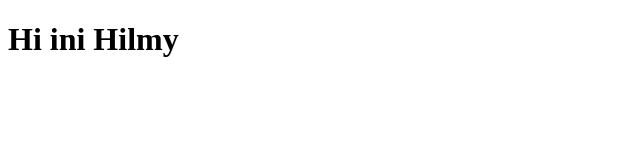
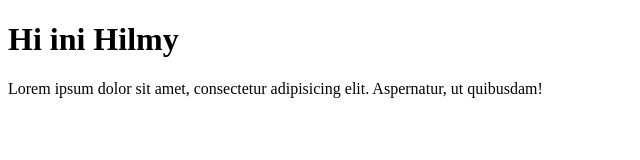
Before and after one commit to hilmy233/Belajar-git-hub, a plain HTML site: page Index.html in a window 1280 px wide. Shown: the whole page, without its empty margins (0-640 px from the left). Drawn offline with Linux system fonts and the light colour scheme.

Commit message:
nambah p

```diff
--- a/Index.html
+++ b/Index.html
@@ -7,5 +7,7 @@
 </head>
 <body>
     <h1>Hi ini Hilmy</h1>
+    <p>Lorem ipsum dolor sit amet, consectetur adipisicing elit. Aspernatur, ut quibusdam!
+    </p>
 </body>
 </html>
```
